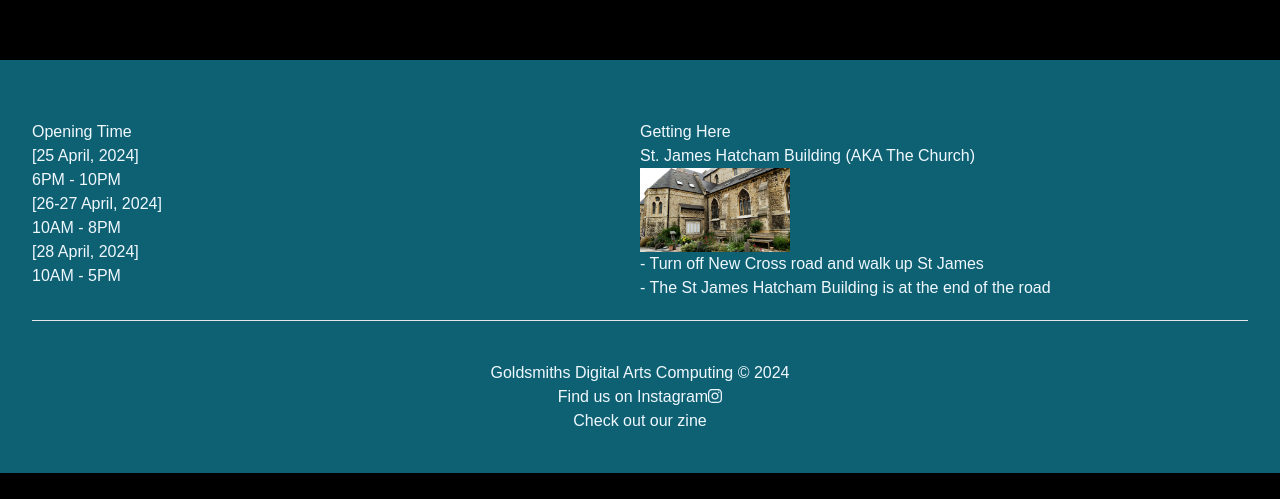
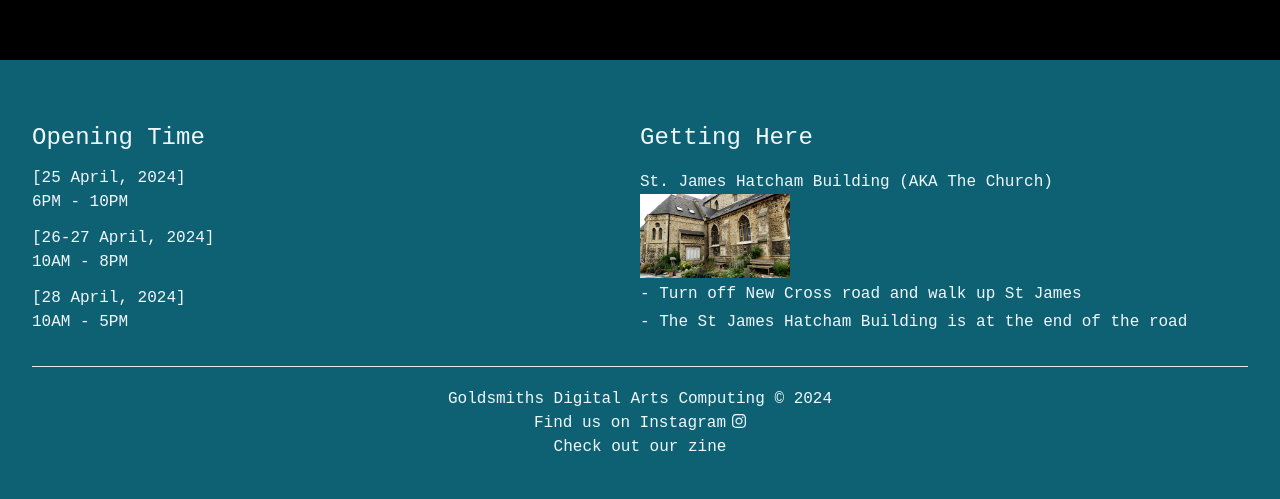
Before and after one commit to jadelin222/course-archive, a Next.js app: page /fogrot in a window 1280 px wide. Shown: the part 740-1239 px from the top of the page. Before the commit the page ends 1213 px from the top, so only its background shows below. Built offline with nearby package versions, Linux system fonts and the light colour scheme.

Commit message:
change footer

```diff
--- a/src/components/footer.css
+++ b/src/components/footer.css
@@ -1,17 +1,26 @@
 footer {
   background-color: #0e6173;
-    padding:2.5rem 2rem;
+  padding: 2.5rem 2rem;
   text-align: center;
 }
-  hr{
+hr {
   padding: 20px;
 }
-  .flex-footer-top{
+.flex-footer-top {
   display: flex;
   flex-wrap: wrap;
 }
-  .footer-flex-item{
+.footer-flex-item {
   width: 50%;
   padding: 20px 0;
   text-align: left;
+  display: flex;
+  flex-direction: column;
+  justify-content: space-between;
 }
+.footer-flex-item h3 {
+  padding-bottom: 10px;
+  font-weight: 500;
+  font-size: 24px;
+}
+/* .footer-flex-item  */
--- a/src/components/footer.jsx
+++ b/src/components/footer.jsx
@@ -14,17 +14,23 @@ export default function Footer() {
     <footer>
       {/* First section of the footer */}
       <div>
-        <div className='flex-footer-top'>
-          <div className='footer-flex-item'>
+        <div className="flex-footer-top">
+          <div className="footer-flex-item">
             <h3>Opening Time</h3>
+            <div style={{ paddingBottom: '12px' }}>
               <p>[25 April, 2024]</p>
               <p>6PM - 10PM</p>
+            </div>
+            <div style={{ paddingBottom: '12px' }}>
               <p>[26-27 April, 2024]</p>
               <p>10AM - 8PM</p>
+            </div>
+            <div style={{ paddingBottom: '12px' }}>
               <p>[28 April, 2024]</p>
               <p>10AM - 5PM</p>
             </div>
-          <div className='footer-flex-item'>
+          </div>
+          <div className="footer-flex-item">
             <h3>Getting Here</h3>
             <a href="https://www.gold.ac.uk/campus-map/st-james-hatcham-building/#map-view">
               St. James Hatcham Building (AKA The Church)
@@ -36,16 +42,15 @@ export default function Footer() {
               />
             </a>
             <p>- Turn off New Cross road and walk up St James</p>
-            <p>- The St James Hatcham Building is at the end of the road</p>
-
-
+            <p style={{ paddingBottom: '12px' }}>- The St James Hatcham Building is at the end of the road</p>
           </div>
         </div>
 
-
         {/* Display your name and the current year */}
-        <hr></hr>
-        <p>Goldsmiths Digital Arts Computing &copy; {new Date().getFullYear()}</p>
+        <hr style={{ padding: '10px' }}></hr>
+        <p>
+          Goldsmiths Digital Arts Computing &copy; {new Date().getFullYear()}
+        </p>
       </div>
       {/* Second section of the footer */}
       <div>
@@ -53,7 +58,7 @@ export default function Footer() {
         <a href="https://www.instagram.com/digital_arts_computing/?hl=en">
           Find us on Instagram
         </a>
-        <FontAwesomeIcon icon={faInstagram} />
+        <FontAwesomeIcon style={{ 'margin-left': '6px' }} icon={faInstagram} />
         <br></br>
         <a href="https://www.instagram.com/digital_arts_computing/?hl=en">
           Check out our zine
--- a/src/styles/globals.css
+++ b/src/styles/globals.css
@@ -18,12 +18,12 @@
 
 header {
   /* font-family: 'Gill Sans', 'Gill Sans MT', Calibri, 'Trebuchet MS', sans-serif; */
-  font-family: "Arial", sans-serif;
+  font-family: 'Arial', sans-serif;
   font-weight: 400;
 }
-
 body {
   color: aliceblue;
+
   background: linear-gradient(
       to bottom,
       transparent,
@@ -33,9 +33,11 @@ body {
   background: black;
 
   /* font-family: 'Gill Sans', 'Gill Sans MT', Calibri, 'Trebuchet MS', sans-serif; */
-  font-family: "Arial", sans-serif;
+  /* font-family: 'Arial', sans-serif; */
+  font-family: 'Courier New', Courier, 'Lucida Sans Typewriter',
+    'Lucida Typewriter', monospace;
   font-weight: 400;
-  /* font-family: Arial, Helvetica, sans-serif; */
+  /* font-family: monospace; */
   font-size: 16px;
 }
 .sticky-navbar {
@@ -54,12 +56,13 @@ body {
   font-size: 21px;
   margin: 1rem;
 }
-.content{
+.content {
   width: 100vw;
- display: flex;
- flex-wrap: wrap;
+  display: flex;
+  flex-wrap: wrap;
 }
-.left, .right{
+.left,
+.right {
   flex: 1 1 50%;
   box-sizing: border-box;
   padding: 2rem;
@@ -69,7 +72,8 @@ body {
 
 /* Adjust layout for smaller screens */
 @media (max-width: 600px) {
-  .left, .right {
+  .left,
+  .right {
     flex-basis: 100%; /* Each takes full width on smaller screens */
     width: 100%;
     padding: 0.5rem;
```
Also changed, not shown: Song_test.txt (added), public/.eslintrc.json (renamed from .eslintrc.json). Lines whose indentation alone changed are shown as unchanged.
